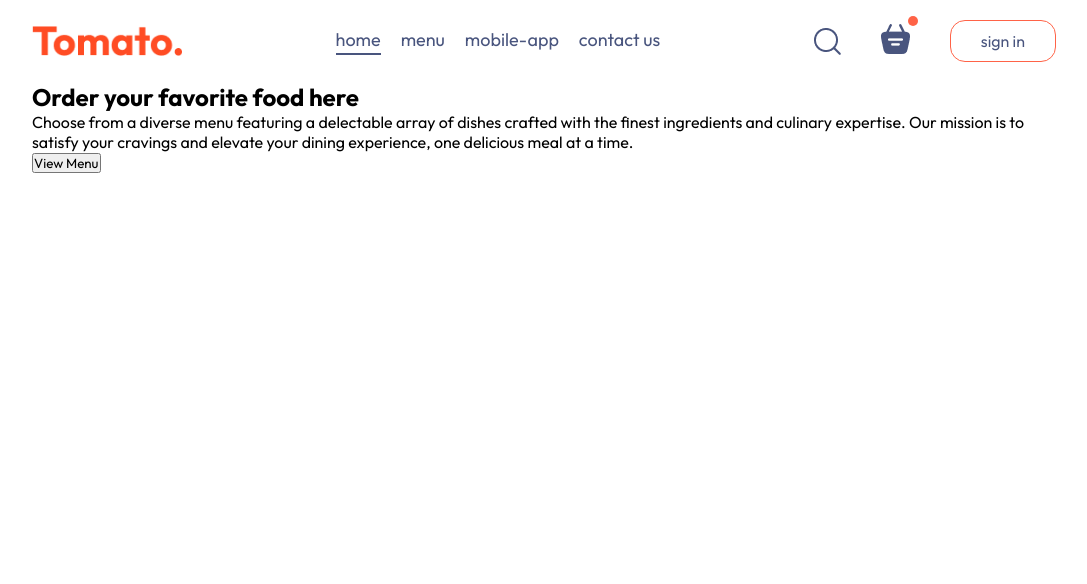
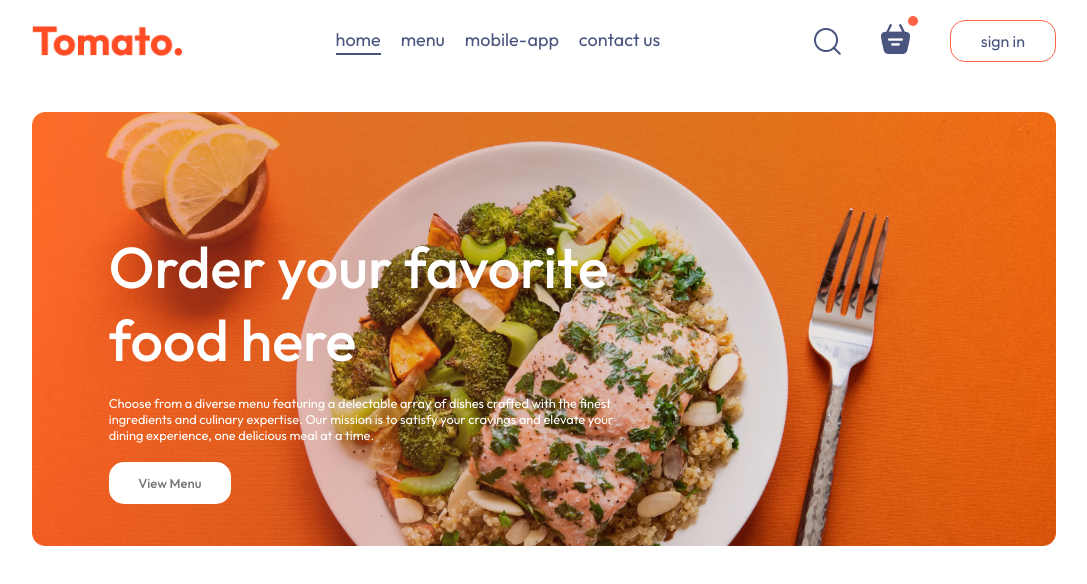
Before and after one commit to noahnoahnoahtran/Web_Dev, a React (Vite) app in the folder Website/11_food_delivery/: page / in a window 1280 px wide. Shown: the top 584 px of the page, without its empty margins (96-1183 px from the left). Built offline with nearby package versions, Linux system fonts and the light colour scheme.

Commit message:
style(home/header): add css styling and fade in animation

```diff
--- a/Website/11_food_delivery/src/components/Header/Header.css
+++ b/Website/11_food_delivery/src/components/Header/Header.css
@@ -0,0 +1,40 @@
+.header {
+  height: 34vw;
+  margin: 30px auto;
+  background: url(../../../src/assets/header_img.png) no-repeat;
+  background-size: contain;
+  position: relative;
+}
+
+.header-content {
+  position: absolute;
+  display: flex;
+  flex-direction: column;
+  align-items: start;
+  gap: 1.5vw;
+  max-width: 50%;
+  bottom: 10%;
+  left: 6vw;
+  animation: fadeIn 3s;
+}
+
+.header-content h2 {
+  font-weight: 500;
+  color: white;
+  font-size: max(4.5vw, 22px);
+}
+
+.header-content p {
+  color: white;
+  font-size: 1vw;
+}
+
+.header-content button {
+  border: none;
+  color: #747474;
+  font-weight: 500;
+  padding: 1vw 2.3vw;
+  background-color: white;
+  font-size: max(1vw, 13px);
+  border-radius: 15px;
+}
--- a/Website/11_food_delivery/src/index.css
+++ b/Website/11_food_delivery/src/index.css
@@ -21,3 +21,12 @@ a {
   width: 80%;
   margin: auto;
 }
+
+@keyframes fadeIn{
+  0% {
+    opacity: 0;
+  }
+  100% {
+    opacity: 1;
+  }
+}
```
